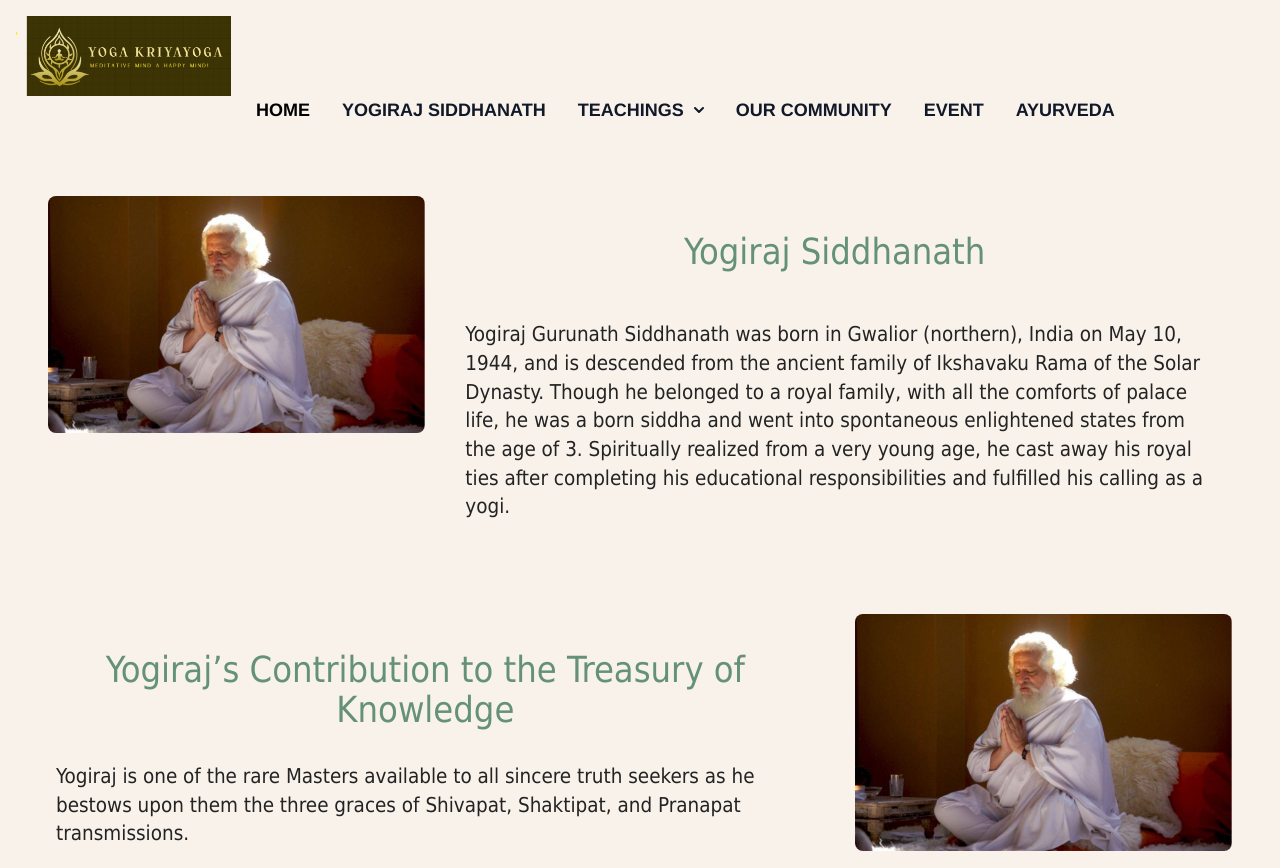
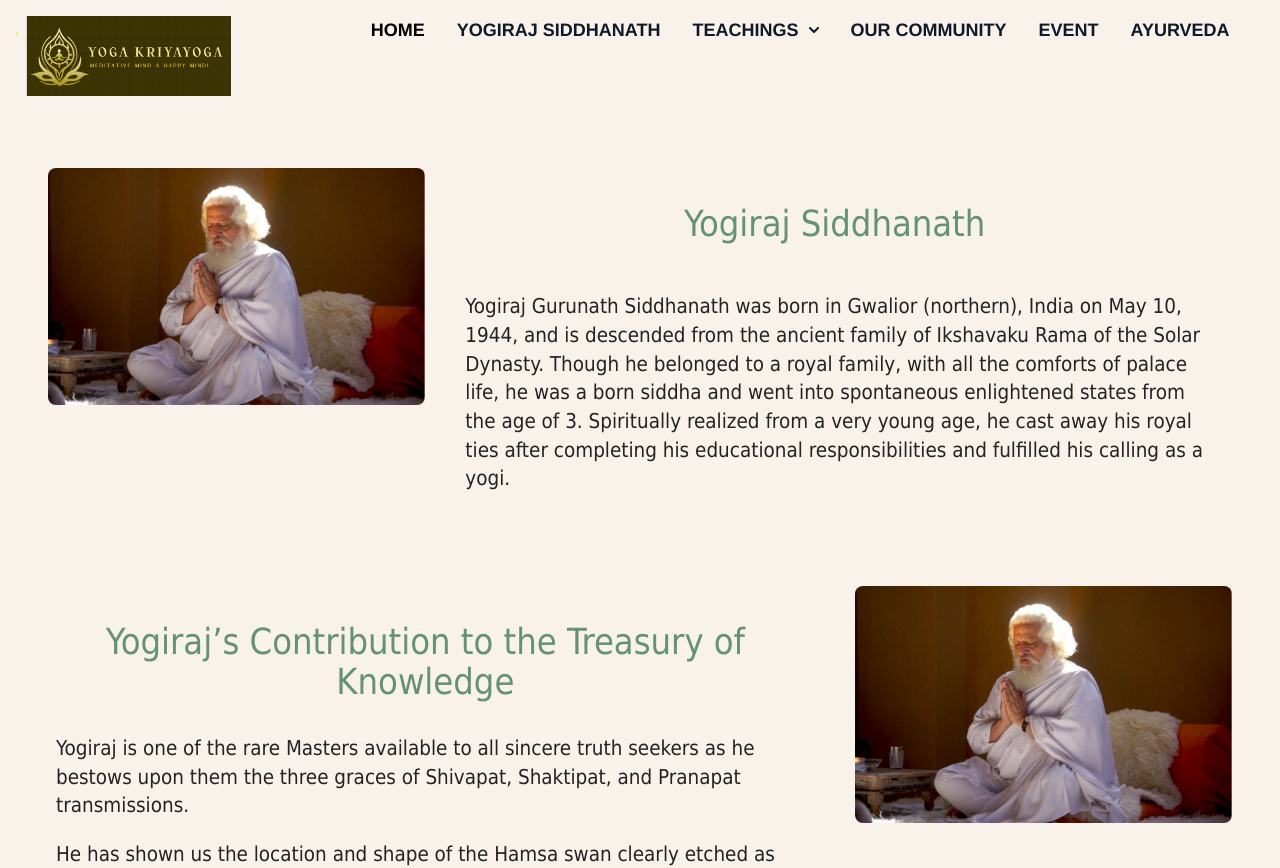
Before and after one commit to NehaAlen/kriya_yoga, a React (Create React App) app: page /Yogiraj_siddhanath in a window 1280 px wide. Shown: the top 868 px of the page. Built offline with nearby package versions, Linux system fonts and the light colour scheme.

Commit message:
Update navbar

```diff
--- a/src/Component/Header.js
+++ b/src/Component/Header.js
@@ -90,7 +90,7 @@ const Header = () => {
           }`}
           id="navbar-multi-level"
         >
-          <ul className="font-semibold text-lg  flex flex-col md:ml-60 md:text-start p-4 md:p-0 mt-4 md:space-x-8 rtl:space-x-reverse sm:flex-row md:mt-0 md:border-0 dark:bg-gray-800 md:dark:bg-gray-900 dark:border-gray-700">
+          <ul className="font-semibold text-lg  flex flex-col md:ml-32 md:text-start p-4 md:p-0 mt-4 md:space-x-8 rtl:space-x-reverse sm:flex-row md:mt-0 md:border-0 dark:bg-gray-800 md:dark:bg-gray-900 dark:border-gray-700">
             <li>
               <Link
                 to="/"
--- a/src/Component/Yogiraj_siddhanath.js
+++ b/src/Component/Yogiraj_siddhanath.js
@@ -37,7 +37,7 @@ const Yogiraj_siddhanath = () => {
         {/* Text Block */}
         <div className="w-full md:w-2/3 md:pt-10 md:mx-4 md:pr-5">
           <h2 className="text-xl md:text-3xl lg:text-4xl font-medium mb-4 py-3">
-          Yogiraj’s Contribution to the Treasury of Knowledge
+            Yogiraj’s Contribution to the Treasury of Knowledge
           </h2>
           <p className="text-left md:text-lg text-gray-700 px-2">
             Yogiraj is one of the rare Masters available to all sincere truth
```
